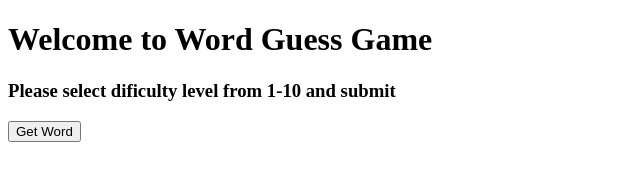
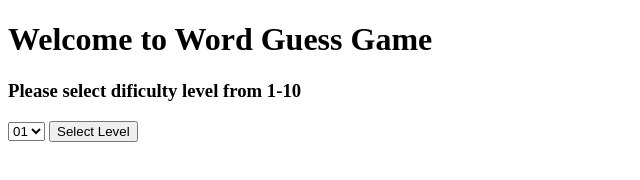
Before and after one commit to camario25/word_guess, a plain HTML site: page index.html in a window 1280 px wide. Shown: the whole page, without its empty margins (0-640 px from the left). Drawn offline with nearby package versions, Linux system fonts and the light colour scheme.

Commit message:
able to get words list filter by level

```diff
--- a/app.js
+++ b/app.js
@@ -1,3 +1,47 @@
+var wordApi = "http://app.linkedin-reach.io/words";
+var levels = {
+  1: '01',
+  2: '02',
+  3: '03',
+  4: '04',
+  5: '05',
+  6: '06',
+  7: '07',
+  8: '08',
+  9: '09',
+  10: '10'
+}
 $(document).ready(function() {
-  console.log('JS is connected');
+  levelDropdown();
 });
+
+function levelDropdown() {
+  for (var level in levels) {
+    $("#level").append('<option value="' + level + '">' + levels[level] + '</option>');
+  }
+}
+
+
+$('form').on('submit', function(e) {
+  e.preventDefault();
+  var level = parseInt($('#level').val());
+
+  $.ajax({
+    method: 'GET',
+    url: wordApi,
+    data: {
+      difficulty: level,
+      count: 50
+    },
+    success: wordsFetched,
+    error: wordError
+  });
+});
+
+function wordsFetched (response) {
+  console.log(response);
+}
+
+function wordError (error) {
+  console.log(error);
+}
--- a/index.html
+++ b/index.html
@@ -9,10 +9,11 @@
 </head>
 <body>
   <h1>Welcome to Word Guess Game</h1>
-  <h3>Please select dificulty level from 1-10 and submit</h3>
+  <h3>Please select dificulty level from 1-10</h3>
 
   <form>
-    <input type="submit" value="Get Word" id="getWord">
+    <select id='level'></select>
+    <input type="submit" value="Select Level" id="getLevel">
   </form>
 
   <ul class="words"></ul>
```
